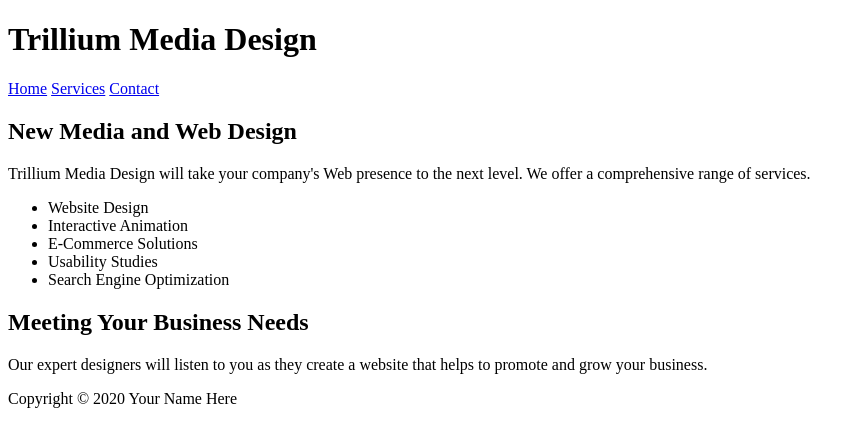
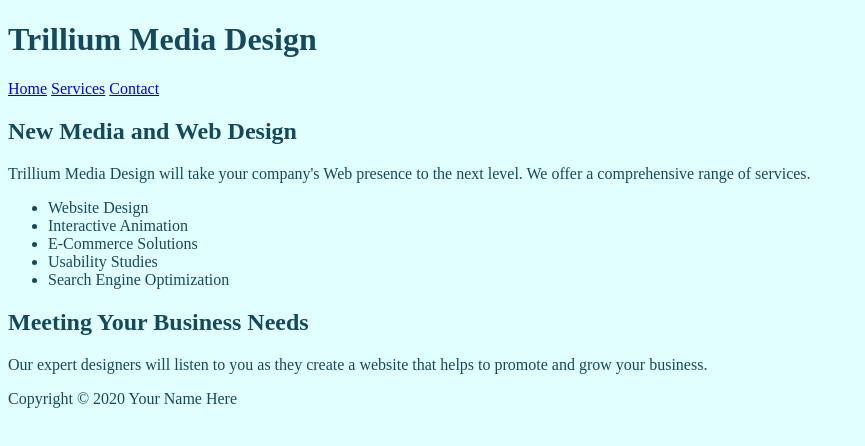
Before and after one commit to alienlol213/Chap3_4prac, a plain HTML site: page index.html in a window 1280 px wide. Shown: the whole page, without its empty margins (0-865 px from the left). Drawn offline with Linux system fonts and the light colour scheme.

Commit message:
Update index.html

```diff
--- a/index.html
+++ b/index.html
@@ -4,7 +4,9 @@
 <title>Trillium Media Design</title>
 <meta charset="utf-8">
 <style>
-
+ body {background-color: #E2FFFF; color: #15495E;}
+ h1 {}
+ h2 {}
 </style>
 </head>
 <body>
```
